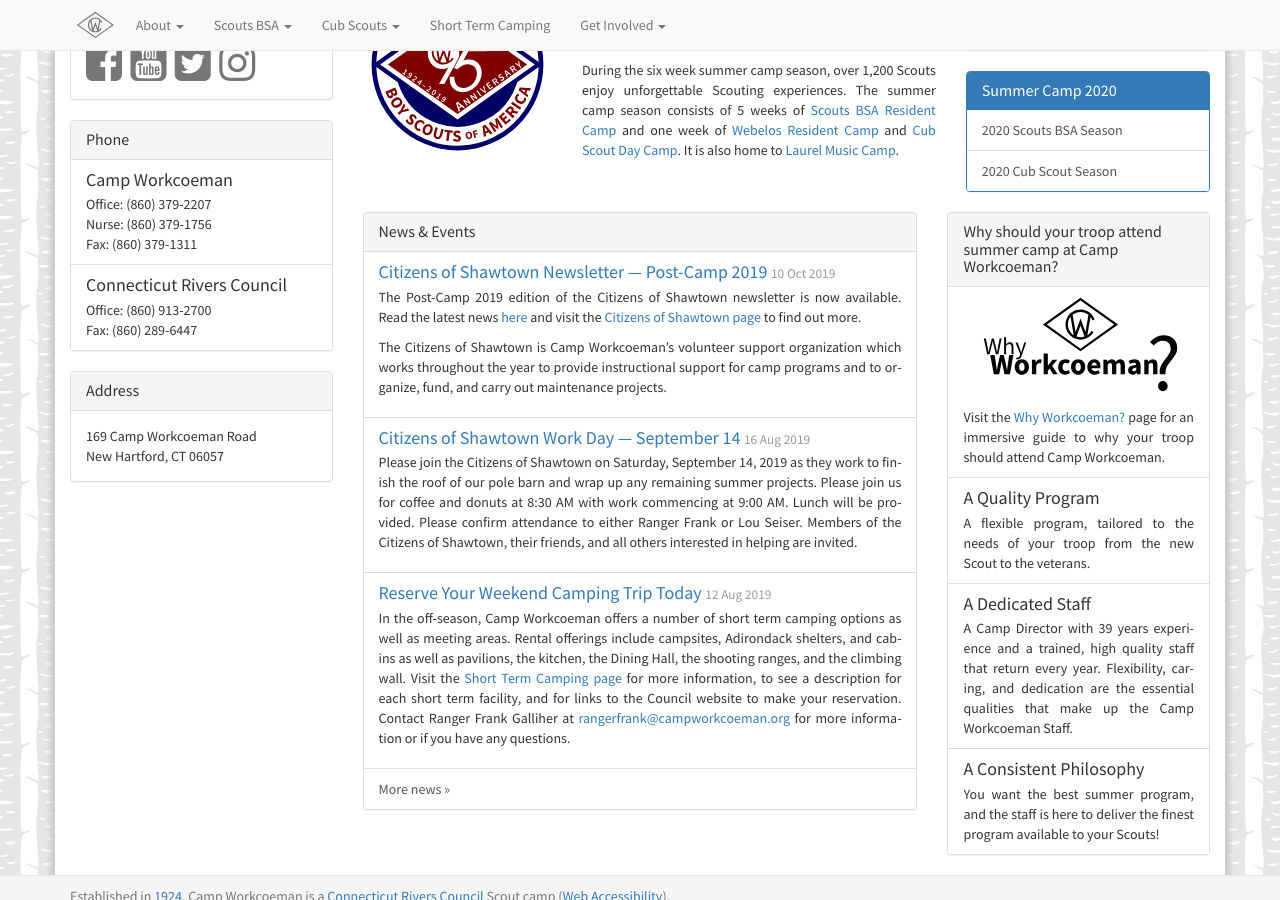
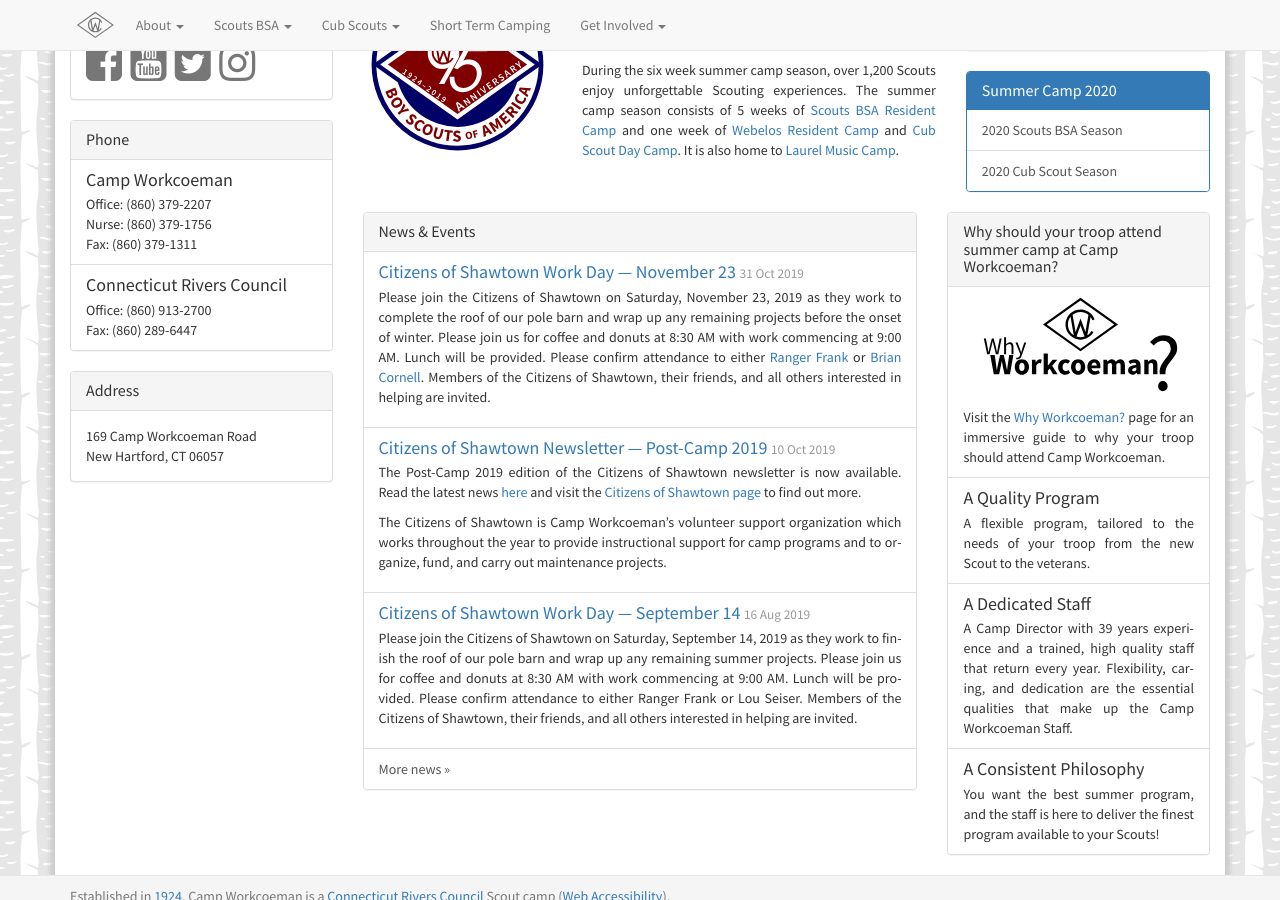
Before and after one commit to campworkcoeman/campworkcoeman.org, a Jekyll site: the page built from index.html, in a window 1280 px wide and 900 px high, scrolled down 615 px. Built offline with Jekyll 4.4.1, drawn with Linux system fonts in a browser that asks for light colours; nearby versions of some CDN libraries; Markdown is read by kramdown in place of the engine named in the settings.

Commit message:
Add Shawtown workday and 2020 Cub Scout flier.

```diff
--- /dev/null
+++ b/about/news/_posts/2019-10-31-shawtown-work-day.md
@@ -0,0 +1,7 @@
+---
+published: true
+layout: news-item
+title: Citizens of Shawtown Work Day &mdash; November 23
+---
+
+Please join the Citizens of Shawtown on Saturday, November 23, 2019 as they work to complete the roof of our pole barn and wrap up any remaining projects before the onset of winter. Please join us for coffee and donuts at 8:30 AM with work commencing at 9:00 AM. Lunch will be provided. Please confirm attendance to either [Ranger Frank](mailto:rangerfrank@campworkcoeman.org) or [Brian Cornell](mailto:bcornell@campworkcoeman.org). Members of the Citizens of Shawtown, their friends, and all others interested in helping are invited.
--- a/get-involved/work-days.md
+++ b/get-involved/work-days.md
@@ -13,6 +13,8 @@
 Saturday, May 11, 2019
 
 Saturday, September 14, 2019
+
+Saturday, November 23, 2019
 
 Work days are held periodically to complete various projects at camp.
 
```
Also changed, not shown: cubcamp2020.md (+3 -0 lines), 1 other file.
